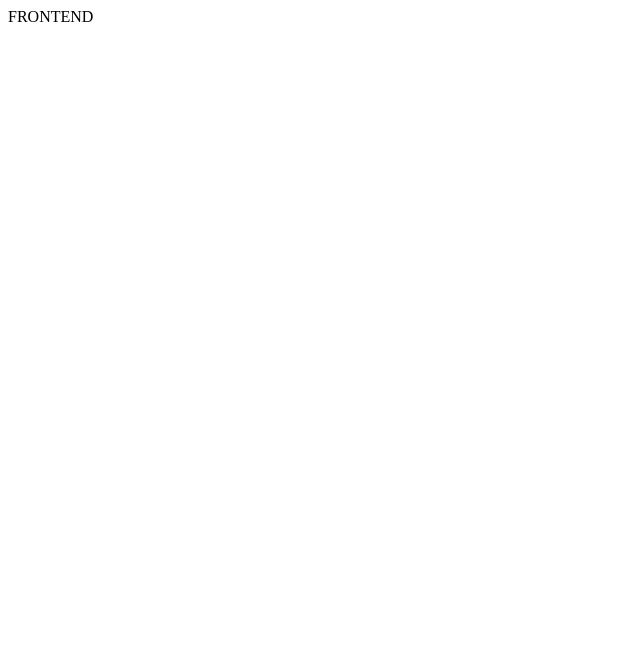
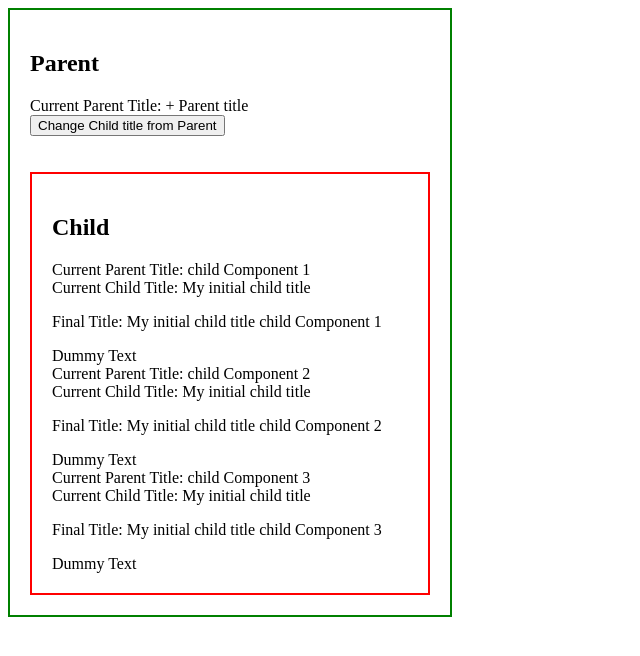
Before and after one commit to Nano-Byte-Academy/Angular-Core, an Angular app in the folder 1-angular-core/: page / in a window 1280 px wide. Shown: the top 656 px of the page, without its empty margins (0-640 px from the left). Built offline with nearby package versions, Linux system fonts and the light colour scheme.

Commit message:
@ViewChildren & @ViewChild Decorator

```diff
--- a/1-angular-core/src/app/app.component.html
+++ b/1-angular-core/src/app/app.component.html
@@ -5,4 +5,6 @@
 
 <!-- <app-data-binding></app-data-binding> -->
 
-<app-control-flow></app-control-flow>
+<!-- <app-control-flow></app-control-flow> -->
+
+<app-my-view-parent></app-my-view-parent>
--- a/1-angular-core/src/app/app.component.ts
+++ b/1-angular-core/src/app/app.component.ts
@@ -4,6 +4,7 @@ import { MyFirstComponentComponent } from './my-first-component/my-first-compone
 import { MyParentComponent } from './parent-child-demo/my-parent/my-parent.component';
 import { DataBindingComponent } from './demos/data-binding/data-binding.component';
 import { ControlFlowComponent } from './demos/control-flow/control-flow.component';
+import { MyParentComponent as MyParent1 } from './demos/view-child-decorator/my-parent/my-parent.component';
 
 @Component({
   selector: 'app-root',
@@ -13,7 +14,8 @@ import { ControlFlowComponent } from './demos/control-flow/control-flow.componen
     MyFirstComponentComponent,
     MyParentComponent,
     DataBindingComponent,
-    ControlFlowComponent
+    ControlFlowComponent,
+    MyParent1
   ],
   templateUrl: './app.component.html',
   styleUrl: './app.component.scss'
--- /dev/null
+++ b/1-angular-core/src/app/demos/view-child-decorator/my-child/my-child.component.html
@@ -0,0 +1,5 @@
+<div>Current Parent Title: {{ childInputTitle }}</div>
+<div>Current Child Title: {{ childTitle }}</div>
+<p> Final Title: {{ childTitle + childInputTitle }}</p>
+
+<span #childSpan>Dummy Text</span>
--- /dev/null
+++ b/1-angular-core/src/app/demos/view-child-decorator/my-child/my-child.component.ts
@@ -0,0 +1,26 @@
+import { Component, Input } from '@angular/core';
+
+@Component({
+  selector: 'app-my-view-child',
+  standalone: true,
+  imports: [],
+  templateUrl: './my-child.component.html',
+  styleUrl: './my-child.component.scss'
+})
+export class MyChildComponent {
+
+  childTitle = "My initial child title ";
+  @Input() childInputTitle = "";
+
+  private childPrivateTitle = "private child title";
+
+  publicFunction(){
+
+  }
+
+  private privateFunction(){
+
+  }
+
+
+}
--- /dev/null
+++ b/1-angular-core/src/app/demos/view-child-decorator/my-parent/my-parent.component.html
@@ -0,0 +1,22 @@
+<div class="parentDivStyle">
+    <h2>Parent</h2>
+    <div>Current Parent Title: {{ parentTitle }}</div>
+    <button type="button" (click)="changeChildTitle()">
+        Change Child title from Parent</button>
+    <br><br><br>
+
+
+    <div class="childDivStyle">
+        <h2 #childHeading>Child</h2>
+
+        <app-my-view-child [childInputTitle]="'child Component 1'" #childComp1>
+        </app-my-view-child>
+
+        <app-my-view-child [childInputTitle]="'child Component 2'" #childComp2>
+        </app-my-view-child>
+
+        <app-my-view-child [childInputTitle]="'child Component 3'" #childComp3>
+        </app-my-view-child>
+    </div>
+
+</div>
--- /dev/null
+++ b/1-angular-core/src/app/demos/view-child-decorator/my-parent/my-parent.component.scss
@@ -0,0 +1,10 @@
+.parentDivStyle {
+    border: 2px solid green;
+    padding: 20px;
+    width: 400px;
+}
+
+.childDivStyle {
+    border: 2px solid red;
+    padding: 20px;
+}
--- /dev/null
+++ b/1-angular-core/src/app/demos/view-child-decorator/my-parent/my-parent.component.ts
@@ -0,0 +1,50 @@
+import { AfterViewInit, Component, ElementRef, OnInit, QueryList, ViewChild, ViewChildren } from '@angular/core';
+import { MyChildComponent } from "../my-child/my-child.component";
+
+@Component({
+  selector: 'app-my-view-parent',
+  standalone: true,
+  templateUrl: './my-parent.component.html',
+  styleUrl: './my-parent.component.scss',
+  imports: [MyChildComponent]
+})
+export class MyParentComponent implements OnInit, AfterViewInit {
+
+  parentTitle = "+ Parent title";
+
+  @ViewChild(MyChildComponent, {
+    read: ElementRef
+  })
+  private myChildComp1!: ElementRef;
+
+  @ViewChild('childComp2') private myChildComp2!: MyChildComponent;
+
+  @ViewChild('childHeading') private childHeading!: ElementRef;
+
+  @ViewChild('childSpan') private childSpan!: ElementRef;
+
+  @ViewChildren(MyChildComponent)
+  private myChildCompList!: QueryList<MyChildComponent>;
+
+  @ViewChildren(MyChildComponent, { read: ElementRef })
+  private myChildCompElemRefList!: QueryList<ElementRef>;
+
+  ngAfterViewInit(): void {
+    console.log("ngAfterViewInit", this.myChildCompList);
+    this.myChildCompList.changes.subscribe(
+      childComp => console.log(childComp)
+    );
+  }
+
+  ngOnInit(): void {
+    console.log("ngOnInit", this.myChildComp1);
+  }
+
+  changeChildTitle() {
+    console.log("inside changeChildTitle", this.myChildCompElemRefList);
+    //this.childHeading.nativeElement.innerHTML = "Child modified heading";
+    //console.log(this.childHeading);
+    //this.myChildComp.childTitle = "Changed title from Parent!";
+  }
+
+}
```
Also changed, not shown: 1-angular-core/src/app/demos/view-child-decorator/my-child/my-child.component.scss (added), 2 other files (tests, documents, lock files or other folders).
